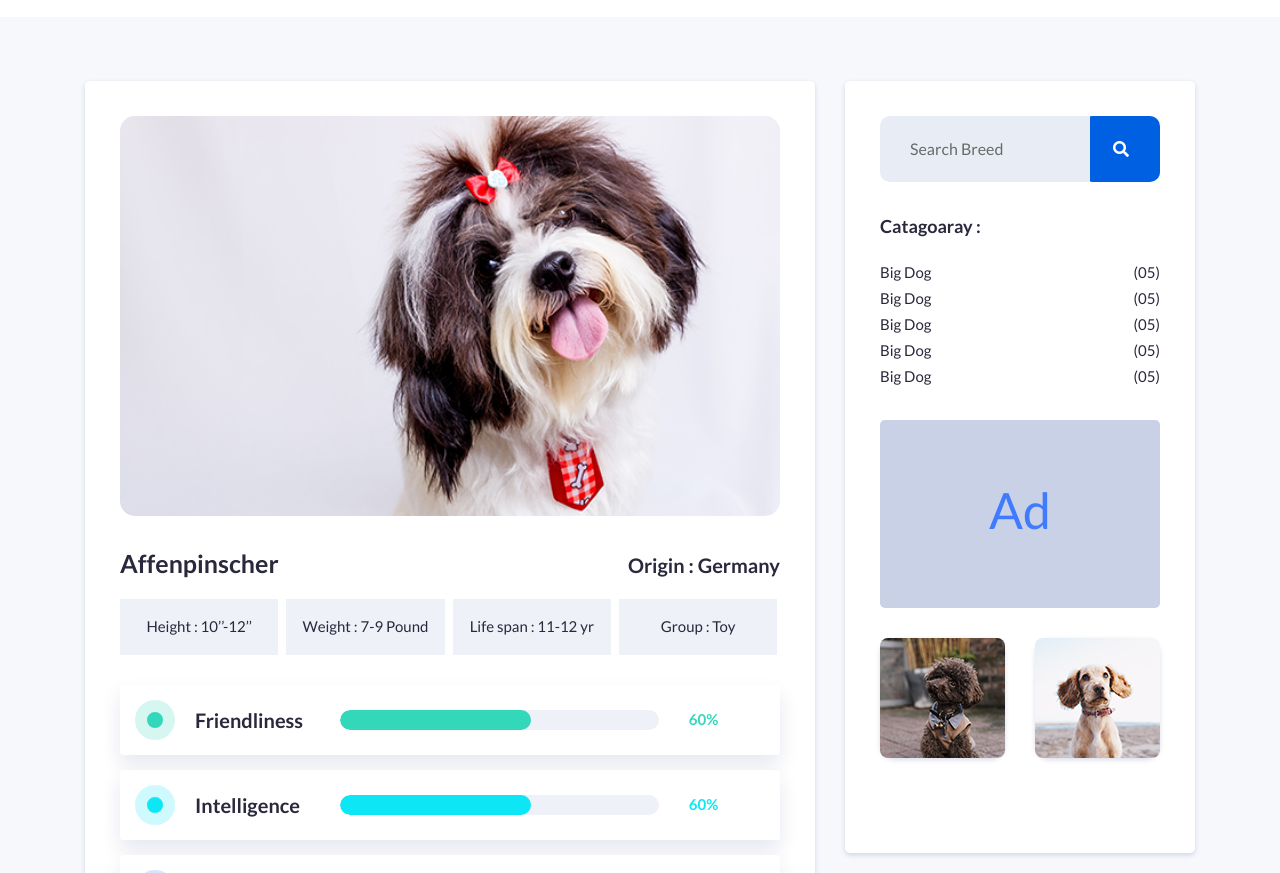
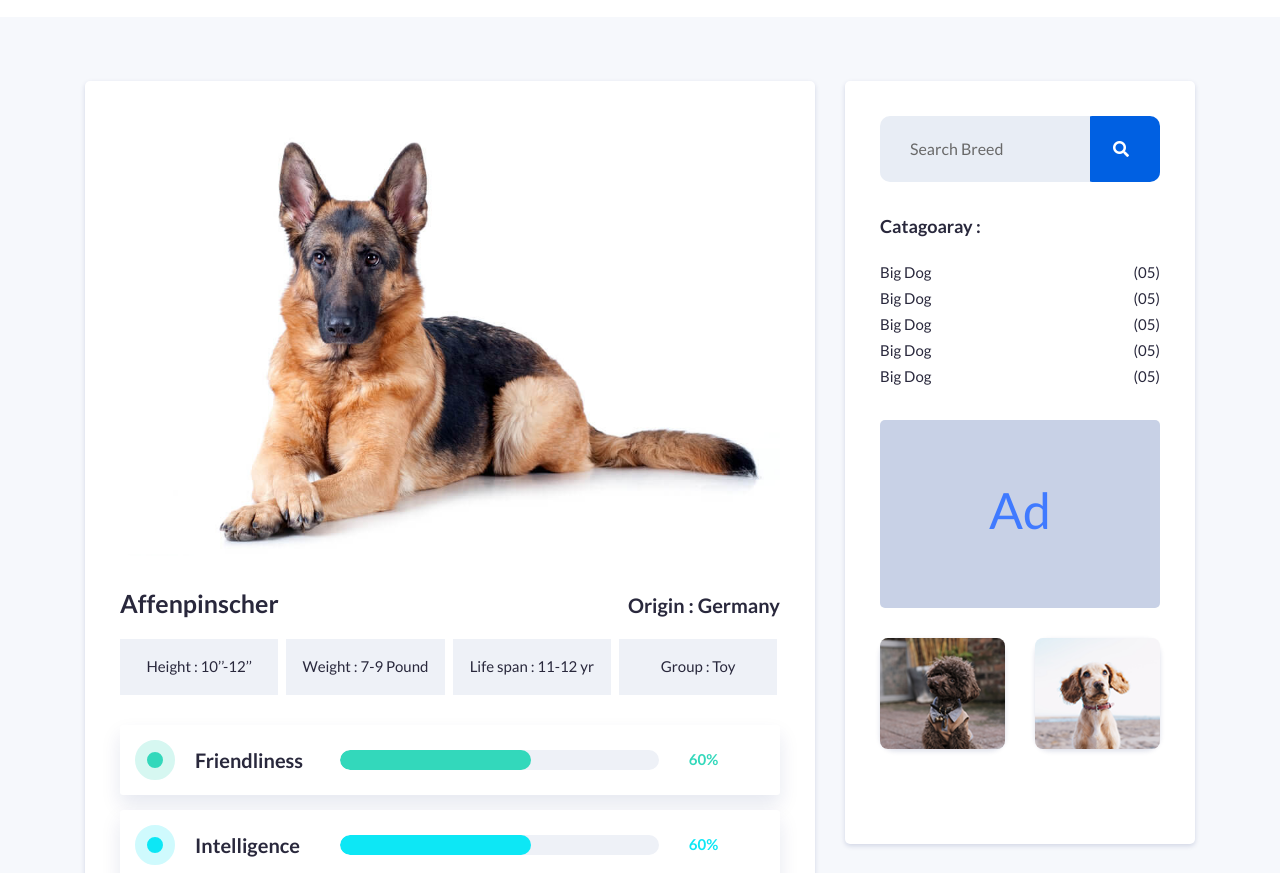
Before and after one commit to azharulislamnipu/DogsCulture, a plain HTML site: page single-breed.html in a window 1280 px wide. Shown: the part 79-952 px from the top of the page. Drawn offline with Linux system fonts and the light colour scheme.

Commit message:
issue fixed

```diff
--- a/scss/_bread.scss
+++ b/scss/_bread.scss
@@ -14,18 +14,14 @@
     border-radius: 15px;
     background-color: $white;
     box-shadow: 0px 2px 5px 0px rgba(0, 29, 103, 0.15);
+  >a{
+    display: block;
+  }
+  img{
+    border-radius: 15px;
+  }
 }
-.breed-img-box{
-  min-height: 200px;
-  border-radius: 15px;
-  background-color: $gray;
-  display: block;
-  -moz-background-size: cover;
-  -webkit-background-size: cover;
-  background-size: cover;
-  background-repeat: no-repeat;
-  background-position: center center;
-}
+
 .breed-content-box{
   padding: 40px 30px;
   @media #{$md-layout,$lg-layout} {
@@ -47,7 +43,7 @@
     }
     a{
       background-color: $aliceblue;
-      padding: 15px 8px;
+      padding: 15px 5px;
       display: block;
       margin: 0;
       &:hover{
@@ -100,20 +96,15 @@ a.read-more{
     margin-bottom: 60px;
   }
 }
+
 .single-breed-img-box{
   display: block;
-  border-radius: 15px;
-  background-color: rgb(229, 239, 252);
-  min-height: 400px;
-  background-repeat: no-repeat;
-  background-position: center center;
-  -moz-background-size: cover;
-  -webkit-background-size: cover;
-  background-size: cover;
-  @media #{$md-layout,$xs-layout} {
-    min-height: 300px;
+  img{
+    border-radius: 15px;
   }
 }
+
+
 .single-breed-content-box{
   padding: 35px 0;
   p{
@@ -271,8 +262,9 @@ p.pink-progress-value{
   font-size: 22px;
 }
 .recent-breeds{
-  .breed-img-box{
+
+  img{
     border-radius: 8px;
-    min-height: 120px;
   }
+
 }
--- a/scss/_search.scss
+++ b/scss/_search.scss
@@ -21,7 +21,7 @@
     }
   }
   li>a{
-    padding: 28px 40px;
+    padding: 28px 35px;
     background-color: $white;
     color: $black;
     border-radius: 8px;
--- a/single-breed.html
+++ b/single-breed.html
@@ -85,9 +85,10 @@
                     <div class="col-lg-8 col-md-8 col-sm-12">
                         <div class="card">
                             <article>
-                                <a href="single-breed.html">
-                                    <span class="single-breed-img-box"
-                                          style="background-image: url('img/breed/single-breed.png')"></span>
+                                <a href="single-breed.html" class="single-breed-img-box">
+
+                                    <img src="img/breed/German-Shepherd.jpg" alt="">
+
                                 </a>
                                 <div class="single-breed-content-box">
                                     <div class="breed-title-nfo clearfix">
@@ -268,14 +269,19 @@
                                 <div class="row breed-list recent-breeds">
                                     <div class="col-lg-6 col-md-12 col-sm-12 breed-item maltase affenpinscher">
                                         <article class="breed">
-                                            <a href="single-breed.html"><span class="breed-img-box"
-                                                                              style="background-image: url('img/breed/reecent1.png')"></span></a>
+                                            <a href="single-breed.html">
+
+                                                    <img src="img/breed/reecent1.png" alt="">
+                                                </a>
                                         </article>
                                     </div>
                                     <div class="col-lg-6 col-md-12 col-sm-12 breed-item dachshund">
                                         <article class="breed">
-                                            <a href="single-breed.html"><span class="breed-img-box"
-                                                                              style="background-image: url('img/breed/recent2.png')"></span></a>
+                                            <a href="single-breed.html">
+
+                                                <img src="img/breed/recent2.png" alt="">
+
+                                            </a>
                                         </article>
                                     </div>
                                 </div>
```
Also changed, not shown: dog-breed.html (+15 -6 lines), css/style.css, img/breed/Bulldog-1.jpg (added), img/breed/Dacshund-.jpg (added), img/breed/Dacshund.jpg (added), img/breed/Dogsculture-Favicon.png (added), img/breed/Dogsculture-Logo.png (added), img/breed/German-Shepherd.jpg (added), img/breed/affenpinscher-.jpg (added), img/breed/cane-corso-1-1.jpg (added), img/breed/footer-logo.png (added), img/breed/french-bulldog-2(2).jpg (added), img/breed/french-bulldog-2.jpg (added), 4 other files.
